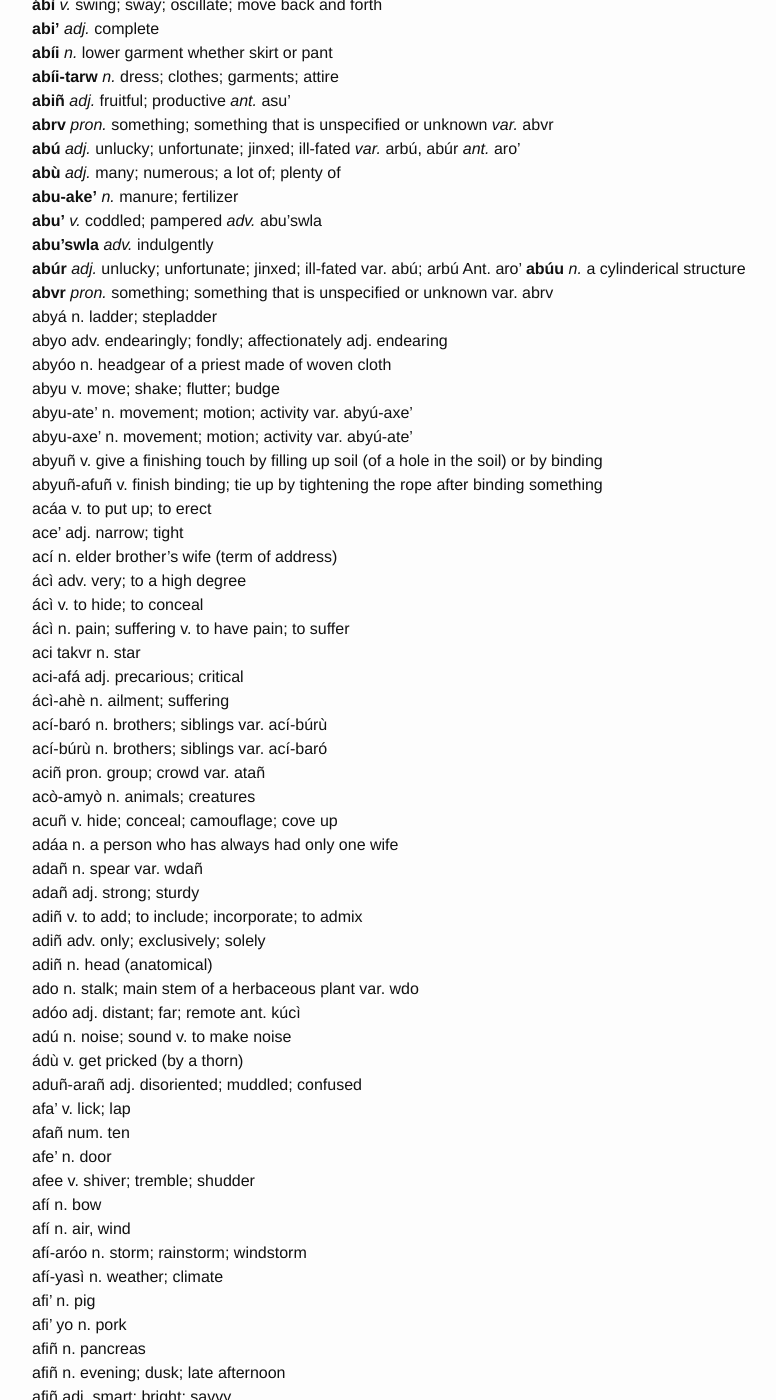
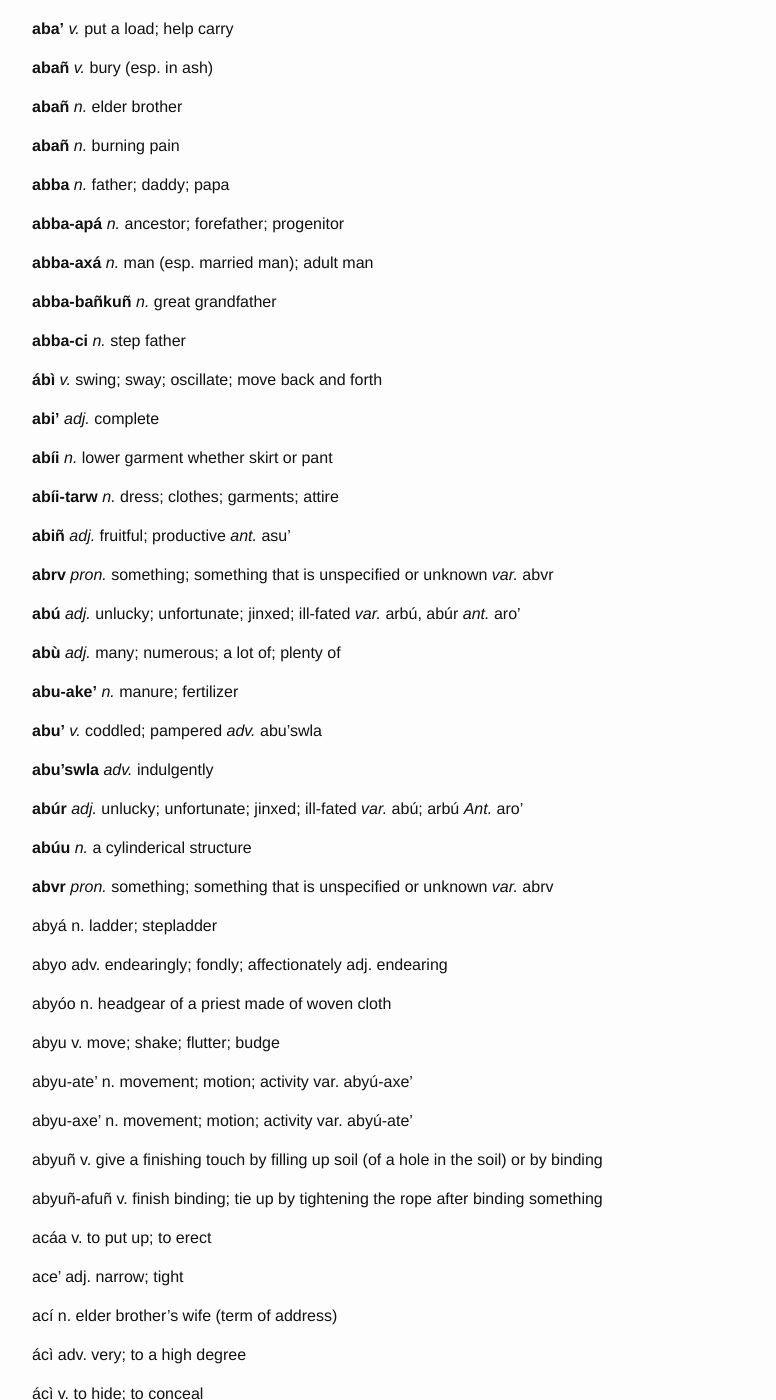
Before and after one commit to hacksparrow/language.apatani.org, a Jekyll site: the page built from dictionary/a.md, in a window 1280 px wide and 1400 px high, scrolled down 1001 px. Shown: the whole window, without its empty margins (238-1014 px from the left). Built offline with Jekyll 4.4.1, drawn with Linux system fonts in a browser that asks for light colours; nearby versions of some CDN libraries.

Commit message:
Update a.md

```diff
--- a/dictionary/a.md
+++ b/dictionary/a.md
@@ -16,88 +16,171 @@ __áagya'__ _v._  come to a wrong place or a wrong way
 __áajó__  _n._  benefit of coming; wage or fare for coming
 
 __áakò__  _n._  entrance; entry; door _var._  háakò
+
 __áakuñ__ _v._  come together; gather
+
 __áakuñ__ _v._  come early
+
 __áakúr__ _v._  return; come back
+
 __aalu__  _n._  potato _or._ Assamese  _syn._  byayuñ
+
 __áamì__  _n._  cat
+
 __aamw__  _n._  mango _or._ Assamese
+
 __aapu kai__  _n._  showy; ostentatious (person)
+
 __aarañ__ _adj._  deep  _syn._  uurañ
+
 __aarda__ _n._  tomorrow
+
 __aarda-rida__  _n._  in the future; in the coming days
+
 __aare__  _adv._  quick; fast; swift
+
 __aarí__  _n._  saw _or._ Hindi
+
 __aarìda__  _n._  in the future; in the coming years
+
 __aarv__  _n._  Portion of lower limb of an animal
+
 __aaxa'__ _adj._  shallow _syn._  uuxa' _ant._  aarañ
+
 __aba'__  _v._  put a load; help carry
+
 __abañ__  _v._  bury (esp. in ash)
+
 __abañ__  _n._  elder brother
+
 __abañ__  _n._  burning pain
+
 __abba__  _n._  father; daddy; papa
+
 __abba-apá__  _n._  ancestor; forefather; progenitor
+
 __abba-axá__  _n._  man (esp. married man); adult man
+
 __abba-bañkuñ__ _n._  great grandfather
+
 __abba-ci__ _n._  step father
+
 __ábì__ _v._  swing; sway; oscillate; move back and forth
+
 __abi'__  _adj._  complete
+
 __abíi__  _n._  lower garment whether skirt or pant
+
 __abíi-tarw__ _n._  dress; clothes; garments; attire
+
 __abiñ__  _adj._  fruitful; productive  _ant._  asu'
+
 __abrv__  _pron._ something; something that is unspecified or unknown _var._  abvr
+
 __abú__ _adj._  unlucky; unfortunate; jinxed; ill-fated _var._  arbú, abúr  _ant._  aro'
+
 __abù__ _adj._  many; numerous; a lot of; plenty of
+
 __abu-ake'__  _n._  manure; fertilizer
+
 __abu'__  _v._  coddled; pampered _adv._  abu'swla
+
 __abu'swla__  _adv._  indulgently
-__abúr__  _adj._  unlucky; unfortunate; jinxed; ill-fated var.  abú; arbú Ant.  aro'
+
+__abúr__  _adj._  unlucky; unfortunate; jinxed; ill-fated _var._  abú; arbú _Ant._  aro'
+
 __abúu__  _n._  a cylinderical structure
-__abvr__  _pron._ something; something that is unspecified or unknown var.  abrv
+
+__abvr__  _pron._ something; something that is unspecified or unknown _var._  abrv
+
 abyá  n.  ladder; stepladder
+
 abyo  adv.  endearingly; fondly; affectionately adj.  endearing
+
 abyóo n.  headgear of a priest made of woven cloth
+
 abyu  v.  move; shake; flutter; budge
+
 abyu-ate' n.  movement; motion; activity  var.  abyú-axe'
+
 abyu-axe' n.  movement; motion; activity  var.  abyú-ate'
+
 abyuñ v.  give a finishing touch by filling up soil (of a hole in the soil) or by binding
+
 abyuñ-afuñ  v.  finish binding; tie up by tightening the rope after binding something
+
 acáa  v.  to put up; to erect
+
 ace'  adj.  narrow; tight
+
 ací n.  elder brother's wife (term of address)
+
 ácì adv.  very; to a high degree
+
 ácì v.  to hide; to conceal
+
 ácì n.  pain; suffering v.  to have pain; to suffer
+
 aci takvr n.  star
+
 aci-afá adj.  precarious; critical
+
 ácì-ahè n.  ailment; suffering
+
 ací-baró  n.  brothers; siblings  var.  ací-búrù
+
 ací-búrù  n.  brothers; siblings  var.  ací-baró
+
 aciñ  pron. group; crowd  var.  atañ
+
 acò-amyò  n.  animals; creatures
+
 acuñ  v.  hide; conceal; camouflage; cove up
+
 adáa  n.  a person who has always had only one wife
+
 adañ  n.  spear var.  wdañ
+
 adañ  adj.  strong; sturdy
+
 adiñ  v.  to add; to include; incorporate; to admix
+
 adiñ  adv.  only; exclusively; solely
+
 adiñ  n.  head (anatomical)
+
 ado n.  stalk; main stem of a herbaceous plant  var.  wdo
+
 adóo  adj.  distant; far; remote  ant.  kúcì
+
 adú n.  noise; sound  v.  to make noise
+
 ádù v.  get pricked (by a thorn)
+
 aduñ-arañ adj.  disoriented; muddled; confused
+
 afa'  v.  lick; lap
+
 afañ  num.  ten
+
 afe'  n.  door
+
 afee  v.  shiver; tremble; shudder
+
 afí n.  bow
+
 afí n.  air, wind
+
 afí-aróo  n.  storm; rainstorm; windstorm
+
 afí-yasì  n.  weather; climate
+
 afi'  n.  pig
+
 afi' yo n.  pork
+
 afiñ  n.  pancreas
+
 afiñ  n.  evening; dusk; late afternoon
 afiñ  adj.  smart; bright; savvy
 áfò n.  skin; covering
```
